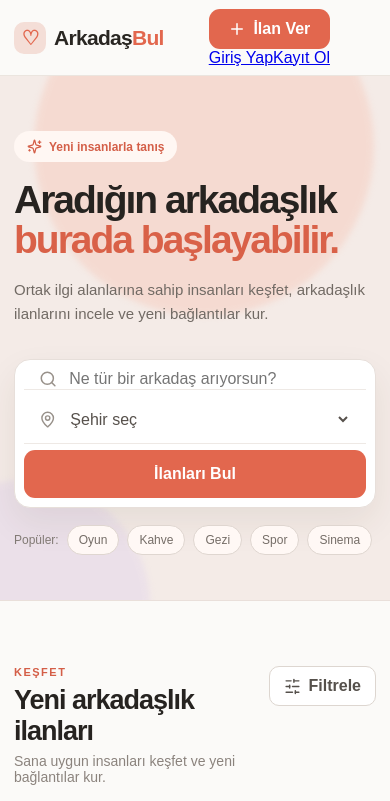
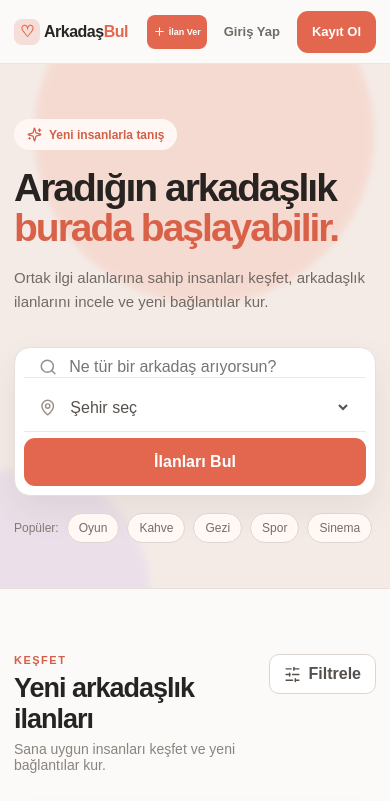
Before and after one commit to bitcoinkazanc/arkadasbul, a Next.js app: page / in a window 390 px wide. Shown: the top 801 px of the page. Built offline with nearby package versions, Linux system fonts and the light colour scheme; no server answers.

Commit message:
Update globals.css

```diff
--- a/app/globals.css
+++ b/app/globals.css
@@ -29,7 +29,9 @@ button {
   margin: 0 auto;
 }
 
-/* HEADER */
+/* =========================
+   HEADER
+========================= */
 
 .header {
   height: 76px;
@@ -46,13 +48,15 @@ button {
   display: flex;
   align-items: center;
   gap: 45px;
+  min-width: 0;
 }
 
 .logo {
   display: flex;
   align-items: center;
+  flex-shrink: 0;
   color: #292622;
-  text-decoration: none;
+  text-decoration: none !important;
   font-size: 21px;
   font-weight: 800;
   letter-spacing: -0.7px;
@@ -72,36 +76,129 @@ button {
   display: grid;
   place-items: center;
   font-size: 20px;
+  flex-shrink: 0;
 }
 
 .navigation nav {
   display: flex;
   gap: 28px;
   flex: 1;
+  min-width: 0;
 }
 
 .navigation nav a {
   color: #716b65;
-  text-decoration: none;
+  text-decoration: none !important;
   font-size: 14px;
   font-weight: 600;
+  white-space: nowrap;
+}
+
+.header-actions {
+  display: flex;
+  align-items: center;
+  justify-content: flex-end;
+  gap: 8px;
+  flex-shrink: 0;
+  min-width: 0;
+}
+
+.create-button,
+.account-button,
+.login-button,
+.register-button,
+.logout-button {
+  display: inline-flex;
+  align-items: center;
+  justify-content: center;
+  gap: 7px;
+  white-space: nowrap;
+  text-decoration: none !important;
+  box-sizing: border-box;
 }
 
 .create-button {
+  min-height: 42px;
   border: 0;
   border-radius: 11px;
   background: #e2674e;
-  color: white;
-  padding: 11px 17px;
-  display: flex;
-  align-items: center;
-  justify-content: center;
-  gap: 7px;
-  font-weight: 700;
-  text-decoration: none;
-}
-
-/* HERO */
+  color: white !important;
+  padding: 0 17px;
+  font-weight: 700;
+}
+
+.create-button:hover {
+  background: #d45c44;
+}
+
+.account-button {
+  min-height: 42px;
+  border: 1px solid #d65f48;
+  border-radius: 11px;
+  background: #d96750;
+  color: white !important;
+  padding: 0 15px;
+  font-size: 13px;
+  font-weight: 700;
+}
+
+.account-button:hover {
+  background: #c95740;
+  border-color: #c95740;
+  color: white !important;
+}
+
+.account-button svg {
+  flex-shrink: 0;
+}
+
+.logout-button {
+  min-height: 42px;
+  border: 1px solid #ddd6d0;
+  border-radius: 11px;
+  background: #fff;
+  color: #665f59;
+  padding: 0 13px;
+  font-size: 13px;
+  font-weight: 700;
+}
+
+.logout-button:hover {
+  background: #f8f5f2;
+  border-color: #cfc6bf;
+}
+
+/* Giriş / Kayıt */
+
+.login-button {
+  min-height: 42px;
+  padding: 0 14px;
+  color: #716b65 !important;
+  font-size: 13px;
+  font-weight: 700;
+}
+
+.login-button:hover {
+  color: #d45e47 !important;
+}
+
+.register-button {
+  min-height: 42px;
+  padding: 0 15px;
+  border-radius: 11px;
+  background: #e2674e;
+  color: white !important;
+  font-size: 13px;
+  font-weight: 700;
+}
+
+.register-button:hover {
+  background: #d45c44;
+}
+
+/* =========================
+   HERO
+========================= */
 
 .hero {
   position: relative;
@@ -169,7 +266,9 @@ button {
   line-height: 1.65;
 }
 
-/* SEARCH */
+/* =========================
+   SEARCH
+========================= */
 
 .search-panel {
   margin-top: 32px;
@@ -242,7 +341,9 @@ button {
   padding: 7px 11px;
 }
 
-/* LISTINGS */
+/* =========================
+   LISTINGS
+========================= */
 
 .listings-section {
   padding-top: 65px;
@@ -420,11 +521,13 @@ button {
   color: #d55f48;
   font-size: 12px;
   font-weight: 700;
-  text-decoration: none;
+  text-decoration: none !important;
   cursor: pointer;
 }
 
-/* ADVERTISEMENT */
+/* =========================
+   ADVERTISEMENT
+========================= */
 
 .ad-slot {
   width: 100%;
@@ -445,7 +548,9 @@ button {
   min-height: 125px;
 }
 
-/* HOW IT WORKS */
+/* =========================
+   HOW IT WORKS
+========================= */
 
 .how-section {
   padding: 80px 0;
@@ -484,7 +589,9 @@ button {
   line-height: 1.6;
 }
 
-/* FOOTER */
+/* =========================
+   FOOTER
+========================= */
 
 footer {
   background: #211f1d;
@@ -507,7 +614,9 @@ footer {
   font-size: 11px;
 }
 
-/* DETAIL PAGE */
+/* =========================
+   DETAIL PAGE
+========================= */
 
 .detail-page {
   min-height: 100vh;
@@ -520,7 +629,7 @@ footer {
   align-items: center;
   gap: 7px;
   color: #716b65;
-  text-decoration: none;
+  text-decoration: none !important;
   font-size: 13px;
   font-weight: 700;
 }
@@ -727,11 +836,13 @@ footer {
   border-radius: 10px;
   background: #e2674e;
   color: white;
-  text-decoration: none;
-  font-weight: 700;
-}
-
-/* CREATE LISTING */
+  text-decoration: none !important;
+  font-weight: 700;
+}
+
+/* =========================
+   CREATE LISTING
+========================= */
 
 .create-page {
   min-height: 100vh;
@@ -1024,12 +1135,14 @@ footer {
   background: #e2674e;
   color: white;
   padding: 13px 20px;
-  text-decoration: none;
+  text-decoration: none !important;
   font-size: 13px;
   font-weight: 700;
 }
 
-/* AUTH / PROFILE */
+/* =========================
+   AUTH / PROFILE
+========================= */
 
 .auth-page {
   min-height: 100vh;
@@ -1197,7 +1310,7 @@ footer {
 .auth-footer a {
   color: #d45e47;
   font-weight: 700;
-  text-decoration: none;
+  text-decoration: none !important;
 }
 
 .profile-card {
@@ -1289,11 +1402,134 @@ footer {
   background: #faf7f4;
 }
 
-/* MOBILE */
+/* PROFILE DISPLAY */
+
+.profile-info-list {
+  margin-bottom: 25px;
+  border-top: 1px solid #eee9e5;
+}
+
+.profile-info-item {
+  padding: 15px 0;
+  border-bottom: 1px solid #eee9e5;
+}
+
+.profile-info-item > span {
+  display: block;
+  margin-bottom: 6px;
+  color: #99918a;
+  font-size: 11px;
+  font-weight: 700;
+  text-transform: uppercase;
+  letter-spacing: 0.5px;
+}
+
+.profile-info-item > strong {
+  display: flex;
+  align-items: center;
+  gap: 5px;
+  color: #403b37;
+  font-size: 14px;
+}
+
+.profile-bio p {
+  margin: 0;
+  color: #69625c;
+  font-size: 14px;
+  line-height: 1.7;
+}
+
+/* =========================
+   TABLET
+========================= */
+
+@media (max-width: 900px) {
+  .navigation {
+    gap: 15px;
+  }
+
+  .navigation nav {
+    gap: 15px;
+  }
+
+  .header-actions {
+    gap: 5px;
+  }
+
+  .create-button,
+  .account-button,
+  .logout-button {
+    padding-left: 10px;
+    padding-right: 10px;
+  }
+
+  .listing-grid {
+    grid-template-columns: repeat(2, 1fr);
+  }
+}
+
+/* =========================
+   MOBILE
+========================= */
 
 @media (max-width: 800px) {
+  .header {
+    height: 64px;
+  }
+
+  .container {
+    width: calc(100% - 28px);
+  }
+
+  .navigation {
+    width: calc(100% - 28px);
+    gap: 7px;
+    justify-content: space-between;
+  }
+
   .navigation nav {
     display: none;
+  }
+
+  .logo {
+    font-size: 17px;
+    letter-spacing: -0.5px;
+  }
+
+  .logo-icon {
+    width: 28px;
+    height: 28px;
+    margin-right: 5px;
+    border-radius: 8px;
+    font-size: 17px;
+  }
+
+  .header-actions {
+    flex: 1;
+    display: flex;
+    align-items: center;
+    justify-content: flex-end;
+    gap: 4px;
+    min-width: 0;
+  }
+
+  .create-button,
+  .account-button,
+  .logout-button {
+    min-height: 36px;
+    height: 36px;
+    padding: 0 8px;
+    border-radius: 9px;
+    gap: 4px;
+    font-size: 10px;
+    flex-shrink: 1;
+  }
+
+  .create-button svg,
+  .account-button svg,
+  .logout-button svg {
+    width: 14px;
+    height: 14px;
   }
 
   .hero h1 {
@@ -1325,9 +1561,46 @@ footer {
   }
 }
 
-@media (max-width: 600px) {
-  .container {
-    width: calc(100% - 28px);
+/* =========================
+   SMALL MOBILE
+========================= */
+
+@media (max-width: 520px) {
+  .navigation {
+    gap: 5px;
+  }
+
+  .logo {
+    font-size: 16px;
+  }
+
+  .logo-icon {
+    width: 26px;
+    height: 26px;
+    font-size: 16px;
+    margin-right: 4px;
+  }
+
+  .header-actions {
+    gap: 3px;
+  }
+
+  .create-button,
+  .account-button,
+  .logout-button {
+    min-height: 34px;
+    height: 34px;
+    padding: 0 6px;
+    border-radius: 8px;
+    font-size: 9px;
+    gap: 3px;
+  }
+
+  .create-button svg,
+  .account-button svg,
+  .logout-button svg {
+    width: 13px;
+    height: 13px;
   }
 
   .hero-content {
@@ -1457,65 +1730,41 @@ footer {
     align-items: flex-start;
   }
 }
-.profile-info-list {
-  margin-bottom: 25px;
-  border-top: 1px solid #eee9e5;
-}
-
-.profile-info-item {
-  padding: 15px 0;
-  border-bottom: 1px solid #eee9e5;
-}
-
-.profile-info-item > span {
-  display: block;
-  margin-bottom: 6px;
-  color: #99918a;
-  font-size: 11px;
-  font-weight: 700;
-  text-transform: uppercase;
-  letter-spacing: 0.5px;
-}
-
-.profile-info-item > strong {
-  display: flex;
-  align-items: center;
-  gap: 5px;
-  color: #403b37;
-  font-size: 14px;
-}
-
-.profile-bio p {
-  margin: 0;
-  color: #69625c;
-  font-size: 14px;
-  line-height: 1.7;
-}
-.account-button {
-  display: inline-flex;
-  align-items: center;
-  justify-content: center;
-  gap: 7px;
-  height: 42px;
-  padding: 0 16px;
-  border: 1px solid #ddd6d0;
-  border-radius: 10px;
-  background: #fff;
-  color: #403b37 !important;
-  text-decoration: none !important;
-  font-size: 13px;
-  font-weight: 700;
-  white-space: nowrap;
-  transition: all 0.2s ease;
-}
-
-.account-button:hover {
-  background: #f8f5f2;
-  border-color: #cfc6bf;
-  color: #403b37 !important;
-  text-decoration: none !important;
-}
-
-.account-button svg {
-  flex-shrink: 0;
-}
+
+/* =========================
+   VERY SMALL PHONES
+========================= */
+
+@media (max-width: 380px) {
+  .container {
+    width: calc(100% - 20px);
+  }
+
+  .navigation {
+    width: calc(100% - 20px);
+  }
+
+  .logo {
+    font-size: 14px;
+  }
+
+  .logo-icon {
+    width: 24px;
+    height: 24px;
+    font-size: 14px;
+  }
+
+  .create-button,
+  .account-button,
+  .logout-button {
+    padding: 0 5px;
+    font-size: 8px;
+  }
+
+  .create-button svg,
+  .account-button svg,
+  .logout-button svg {
+    width: 12px;
+    height: 12px;
+  }
+}
```
